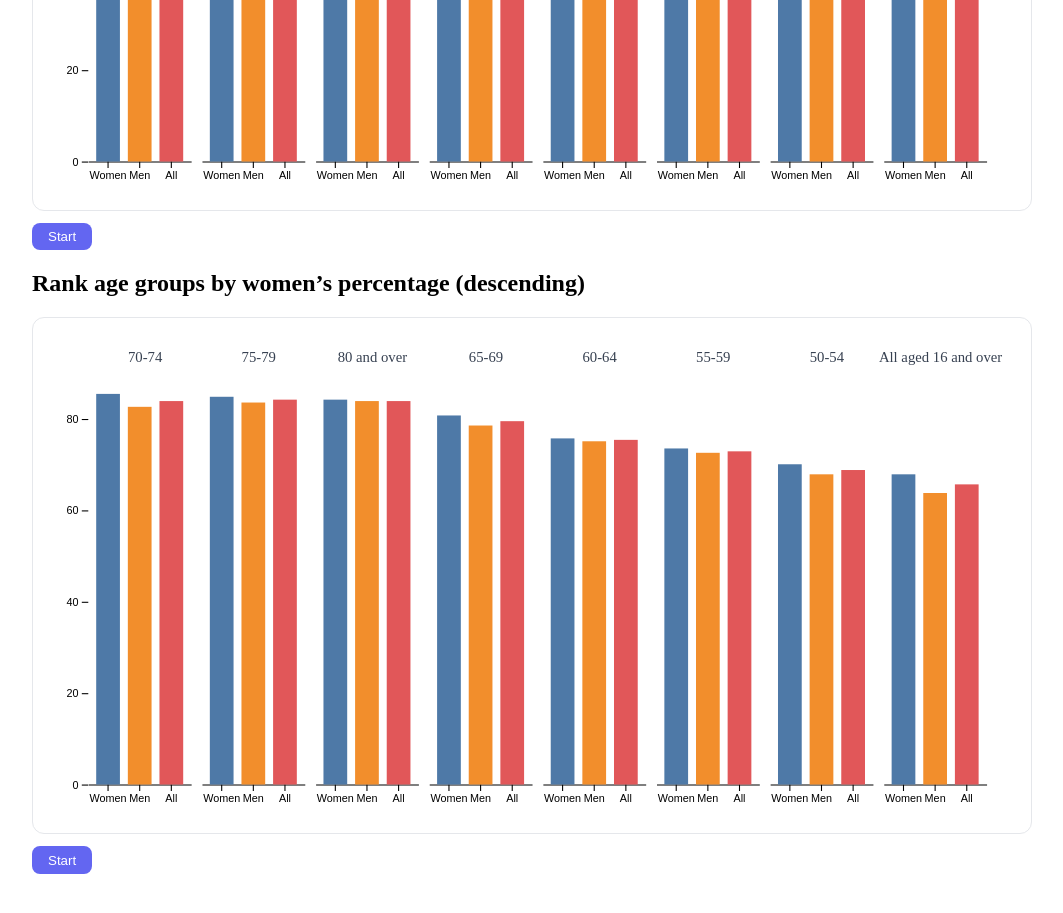
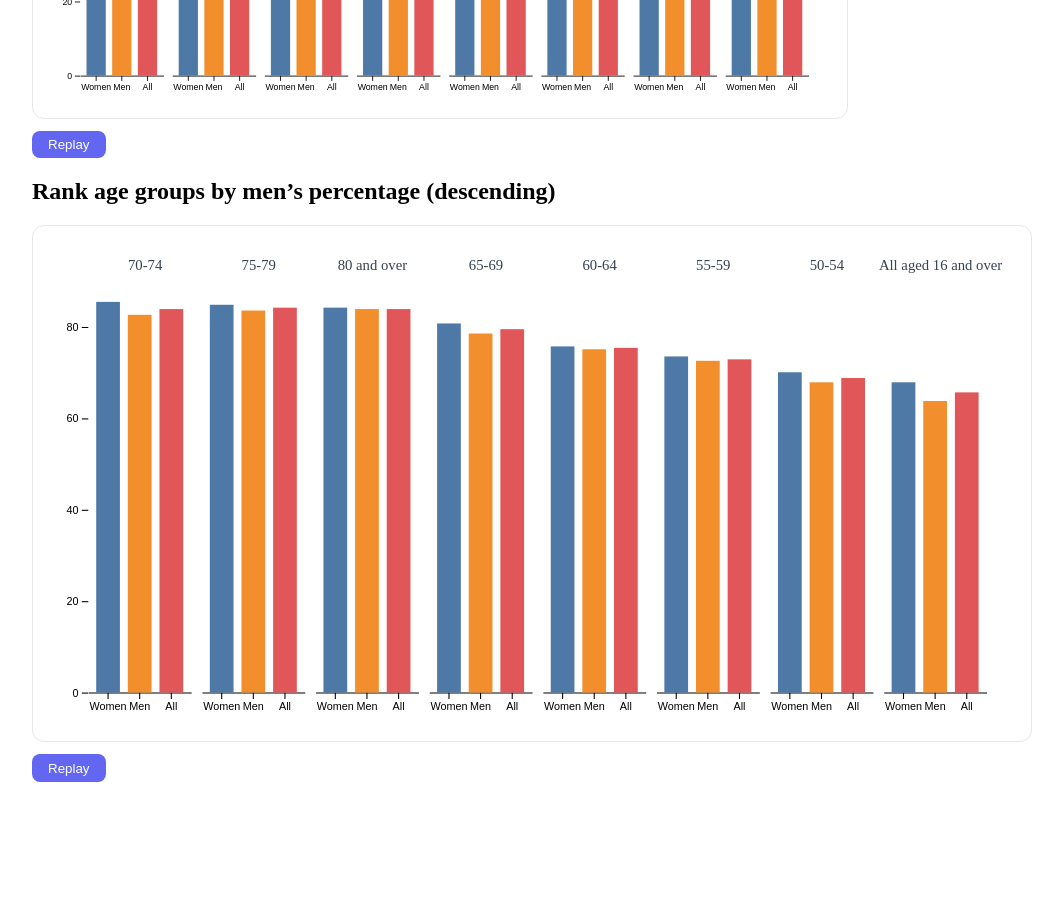
Before and after one commit to deerking0923/prj-sketch-frontend, a Next.js app: page /sample in a window 1280 px wide. Shown: the part 4740-5653 px from the top of the page, without its empty margins (108-1171 px from the left). After the commit the page ends 5562 px from the top, so only its background shows below. Built offline with nearby package versions, Linux system fonts and the light colour scheme.

Commit message:
일단은...???

```diff
--- a/src/app/components/CompareAnimation.js
+++ b/src/app/components/CompareAnimation.js
@@ -1,85 +1,125 @@
 "use client";
-import React, { useRef, useEffect, useState } from "react";
+
+import React, { useRef, useEffect } from "react";
 import * as d3 from "d3";
 import AgeGenderChart from "./AgeGenderChart";
+import "../style/ageChart.css";
 
 export default function CompareAnimation({ csvUrl = "/data/kong_71.csv" }) {
-  const host = useRef(null);
-  const [step, setStep] = useState(0);
-  const dur = 600;
-  const facet = "65-69";
+  const host     = useRef(null);
+  const infoBox  = useRef(null);           // 오른쪽 비율 표기
+  const facet    = "65-69";
+  const dur      = 700;
+  const red      = "#DC2626";
 
+  /* ─ reset ─ */
   const reset = () => {
-    d3.select(host.current)
-      .selectAll(".bar,.facet")
+    const root = d3.select(host.current);
+    root.selectAll(".facet")
+        .style("opacity", 1)
+        .style("stroke", "none");
+    root.selectAll(".bar")
         .style("opacity", 1)
         .style("stroke", "none")
         .style("stroke-width", 0);
-    d3.select(host.current).selectAll("text.delta").remove();
+    root.selectAll("text.delta").remove();
+    if (infoBox.current) infoBox.current.textContent = "";
   };
 
-  const focusFacet = () => {
-    d3.select(host.current)
-      .selectAll(".facet")
-      .style("opacity", (d) => (d === facet ? 1 : 0.25));
+  /* ─ run ─ */
+  const run = () => {
+    const root = d3.select(host.current);
+    const bars = root.selectAll(".bar");
+    if (bars.empty()) { setTimeout(run, 50); return; }
+
+    reset();
+
+    /* 1) facet dimming */
+    root.selectAll(".facet")
+      .transition().duration(dur/2)
+      .style("opacity", d => (d === facet ? 1 : 0.25));
+
+    /* 2) Women/Men bars in facet */
+    const pair = bars.filter(d =>
+      d["Age group"] === facet && ["Women","Men"].includes(d.gender)
+    );
+    const allBar = bars.filter(d =>
+      d["Age group"] === facet && d.gender === "All"
+    );
+
+    // dim 'All' bar in same facet
+    allBar.transition().duration(dur/2).style("opacity",0.2);
+
+    /* compute diff */
+    const [dw, dm] = pair.data()[0].gender === "Women" ? pair.data() : pair.data().reverse();
+    const diff = (dw.Percentage - dm.Percentage).toFixed(2);
+
+    /* 3) highlight bars */
+    pair.raise()
+        .transition().delay(dur/2).duration(dur/2)
+        .style("stroke", d => (d.gender === "Women" ? red : "#4B5563"))
+        .style("stroke-width", d => (d.gender === "Women" ? 4 : 2));
+
+    /* 4) central Δ label */
+    const nW = pair.filter(d=>d.gender==="Women").node();
+    const nM = pair.filter(d=>d.gender==="Men").node();
+    const xMid = (+nW.getAttribute("x") + +nM.getAttribute("x") + +nW.getAttribute("width"))/2;
+    const yTop = Math.min(+nW.getAttribute("y"), +nM.getAttribute("y")) - 12;
+
+    d3.select(nW.parentNode)     // facet group
+      .append("text")
+      .attr("class","delta")
+      .attr("x", xMid)
+      .attr("y", yTop)
+      .attr("text-anchor","middle")
+      .attr("fill", red)
+      .attr("font-weight",700)
+      .attr("opacity",0)
+      .text(`Women higher by ${diff} %`)
+      .transition().delay(dur).duration(dur/3)
+      .attr("opacity",1);
+
+    /* 5) side panel info */
+    if (infoBox.current) {
+      infoBox.current.innerHTML =
+        `<strong>Women:</strong> ${dw.Percentage.toFixed(2)} %<br/>
+         <strong>Men:</strong> ${dm.Percentage.toFixed(2)} %`;
+    }
   };
 
-  const compareBars = () => {
-    const bars = d3
-      .select(host.current)
-      .selectAll(".bar")
-      .filter((d) => d["Age group"] === facet && ["Women", "Men"].includes(d.gender));
-
-    const diff = Math.abs(bars.data()[0].Percentage - bars.data()[1].Percentage).toFixed(2);
-    const winner =
-      bars.data()[0].Percentage > bars.data()[1].Percentage ? bars.data()[0].gender : bars.data()[1].gender;
-
-    bars
-      .transition()
-      .duration(dur / 2)
-      .style("stroke", "#2563EB")
-      .style("stroke-width", (d) => (d.gender === winner ? 4 : 2));
-
-    const n1 = bars.nodes()[0];
-    const n2 = bars.nodes()[1];
-    const xMid =
-      (+n1.getAttribute("x") + +n2.getAttribute("x") + +n1.getAttribute("width")) / 2;
-    const yLabel =
-      Math.min(+n1.getAttribute("y"), +n2.getAttribute("y")) - 10;
-
-    d3.select(host.current)
-      .append("text")
-      .attr("class", "delta")
-      .attr("x", xMid)
-      .attr("y", yLabel)
-      .attr("text-anchor", "middle")
-      .attr("fill", "#2563EB")
-      .attr("font-weight", 600)
-      .text(`${winner} higher by ${diff} %`);
-  };
-
-  const next = () => {
-    const s = (step + 1) % 3;
-    setStep(s);
-    if (s === 0) reset();
-    else if (s === 1) focusFacet();
-    else if (s === 2) compareBars();
-  };
-
-  useEffect(() => {
-    if (host.current) reset();
-  }, []);
+  /* mount → pristine */
+  useEffect(() => { if (host.current) reset(); }, []);
 
   return (
-    <section className="q-block">
+    <section className="q-block" style={{display:"flex",gap:"1.5rem"}}>
+      <div style={{flex:1}}>
         <h2 className="q-heading">
           Among 65-69, who feels more belonging, men or women, and by how much?
         </h2>
+
         <div ref={host} className="chartHost" />
         <AgeGenderChart csvUrl={csvUrl} mountRef={host} />
-      <button type="button" className="replayBtn" onClick={next}>
-        {step === 0 ? "Start" : "Next Step"}
+
+        <button
+          type="button"
+          className="replayBtn"
+          style={{ marginTop: "0.75rem" }}
+          onClick={run}
+        >
+          Replay
         </button>
+      </div>
+
+      {/* 오른쪽 정보 패널 */}
+      <aside
+        ref={infoBox}
+        style={{
+          minWidth:"160px",
+          alignSelf:"center",
+          fontSize:"0.95rem",
+          lineHeight:1.4
+        }}
+      />
     </section>
   );
 }
--- a/src/app/components/SortAnimation.js
+++ b/src/app/components/SortAnimation.js
@@ -1,67 +1,88 @@
+// SortAnimation.js
 "use client";
-import React, { useEffect, useRef, useState } from "react";
+
+import React, { useRef, useEffect } from "react";
 import * as d3 from "d3";
 import AgeGenderChart from "./AgeGenderChart";
+import "../style/ageChart.css";
 
 export default function SortAnimation({ csvUrl = "/data/kong_71.csv" }) {
   const host = useRef(null);
-  const [step, setStep] = useState(0);
-  const dur = 800;
+  const dur = 800; // Total duration for animations
+  const left = 20; // AgeGenderChart margin.left - Adjusted
+  const step = 100; // Facet width - Adjusted
 
+  /* ─ reset: Restore original position + all bars ─ */
   const reset = () => {
-    d3.select(host.current)
-      .selectAll(".facet")
-      .transition()
-      .duration(dur / 2)
-      .attr("transform", (d, i) => {
-        // original order (assumes page loaded order)
-        const x = 40 + i * 140;
-        return `translate(${x},40)`;
-      });
-    d3.select(host.current).selectAll("text.rank").remove();
+    const root = d3.select(host.current);
+    root.selectAll(".facet")
+      .transition().duration(dur / 3)
+      .attr("transform", (d, i) => `translate(${left + i * step},40)`);
+    root.selectAll(".bar")
+      .style("opacity", 1);
+    root.selectAll("text.rank").remove(); // Ensure existing ranks are removed
   };
 
-  const sortFacets = () => {
-    const data = d3
-      .select(host.current)
-      .selectAll(".bar")
-      .filter((d) => d.gender === "Women")
-      .data();
+  /* ─ run: 2-phase animation ─ */
+  const run = () => {
+    const root = d3.select(host.current);
+    const bars = root.selectAll(".bar");
+    if (bars.empty()) {
+      setTimeout(run, 50);
+      return;
+    }
 
-    const sorted = [...data].sort(
-      (a, b) => d3.descending(a.Percentage, b.Percentage),
-    );
-    const order = sorted.map((d) => d["Age group"]);
+    reset(); // Start with a clean state
 
-    d3.select(host.current)
-      .selectAll(".facet")
-      .transition()
-      .duration(dur)
-      .attr("transform", (d) => {
-        const newIdx = order.indexOf(d);
-        const x = 40 + newIdx * 140;
-        return `translate(${x},40)`;
-      });
+    /* 1) Keep only men's bars, fade out others */
+    bars.transition()
+      .duration(dur / 2)
+      .style("opacity", d => d.gender === "Men" ? 1 : 0);
 
-    // rank label
-    d3.select(host.current)
-      .selectAll(".facet")
-      .append("text")
-      .attr("class", "rank")
-      .attr("x", 0)
-      .attr("y", -20)
-      .attr("fill", "#DB2777") // fuchsia-600
-      .attr("font-weight", 700)
-      .text((d) => `#${order.indexOf(d) + 1}`);
+    /* 2) facet reorder after 0.5*dur */
+    setTimeout(() => {
+      // 남성 값 배열 수집
+      const menVals = {};
+      bars.filter(d => d.gender === "Men")
+        .each(d => {
+          menVals[d["Age group"]] = d.Percentage;
+        });
+
+      const order = Object.entries(menVals)
+        .sort(([, a], [, b]) => d3.descending(a, b))
+        .map(([k]) => k); // 내림차순 Age group 리스트
+
+      // 이동 + 랭크 라벨
+      root.selectAll(".facet")
+        .transition().duration(dur / 2).ease(d3.easeCubicInOut)
+        .attr("transform", d => {
+          const idx = order.indexOf(d);
+          return `translate(${left + idx * step},40)`;
+        });
+
+      // Append rank labels to each facet directly, then transition their opacity
+      root.selectAll(".facet")
+        .each(function(d) {
+          const currentFacet = d3.select(this);
+          // Remove any existing rank labels to prevent duplicates on rerun
+          currentFacet.select("text.rank").remove();
+
+          currentFacet.append("text")
+            .attr("class", "rank")
+            .attr("x", 0)
+            .attr("y", -22)
+            .attr("fill", "#3B82F6") // blue-500
+            .attr("font-weight", 700)
+            .attr("opacity", 0) // Start invisible
+            .text(() => `#${order.indexOf(d) + 1}`) // Use a function for text content
+            .transition().duration(dur / 2)
+            .attr("opacity", 1); // Fade in
+        });
+
+    }, dur / 2);
   };
 
-  const next = () => {
-    const s = (step + 1) % 2;
-    setStep(s);
-    if (s === 0) reset();
-    else if (s === 1) sortFacets();
-  };
-
+  /* mount: pristine */
   useEffect(() => {
     if (host.current) reset();
   }, []);
@@ -69,12 +90,20 @@ export default function SortAnimation({ csvUrl = "/data/kong_71.csv" }) {
   return (
     <section className="q-block">
       <h2 className="q-heading">
-        Rank age groups by women’s percentage (descending)
+        Rank age groups by men’s percentage (descending)
       </h2>
+
       <div ref={host} className="chartHost" />
-      <AgeGenderChart csvUrl={csvUrl} mountRef={host} />
-      <button type="button" className="replayBtn" onClick={next}>
-        {step === 0 ? "Start" : "Sort"}
+      {/* Pass an additional prop to AgeGenderChart to indicate we only want "Men" data displayed initially */}
+      <AgeGenderChart csvUrl={csvUrl} mountRef={host} displayGender={"Men"} />
+
+      <button
+        type="button"
+        className="replayBtn"
+        style={{ marginTop: "0.75rem" }}
+        onClick={run}
+      >
+        Replay
       </button>
     </section>
   );
```
Lines whose indentation alone changed are shown as unchanged.
